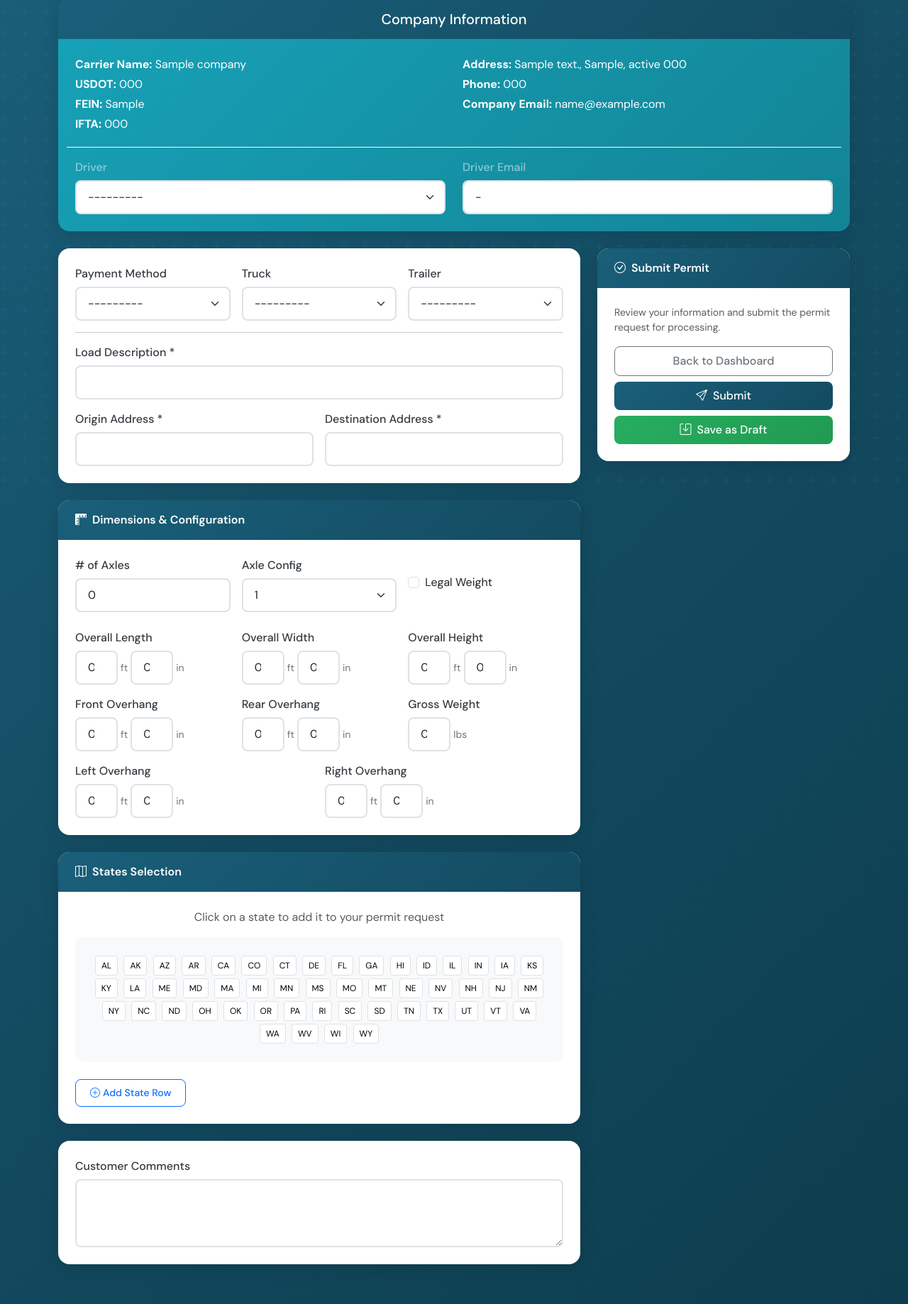
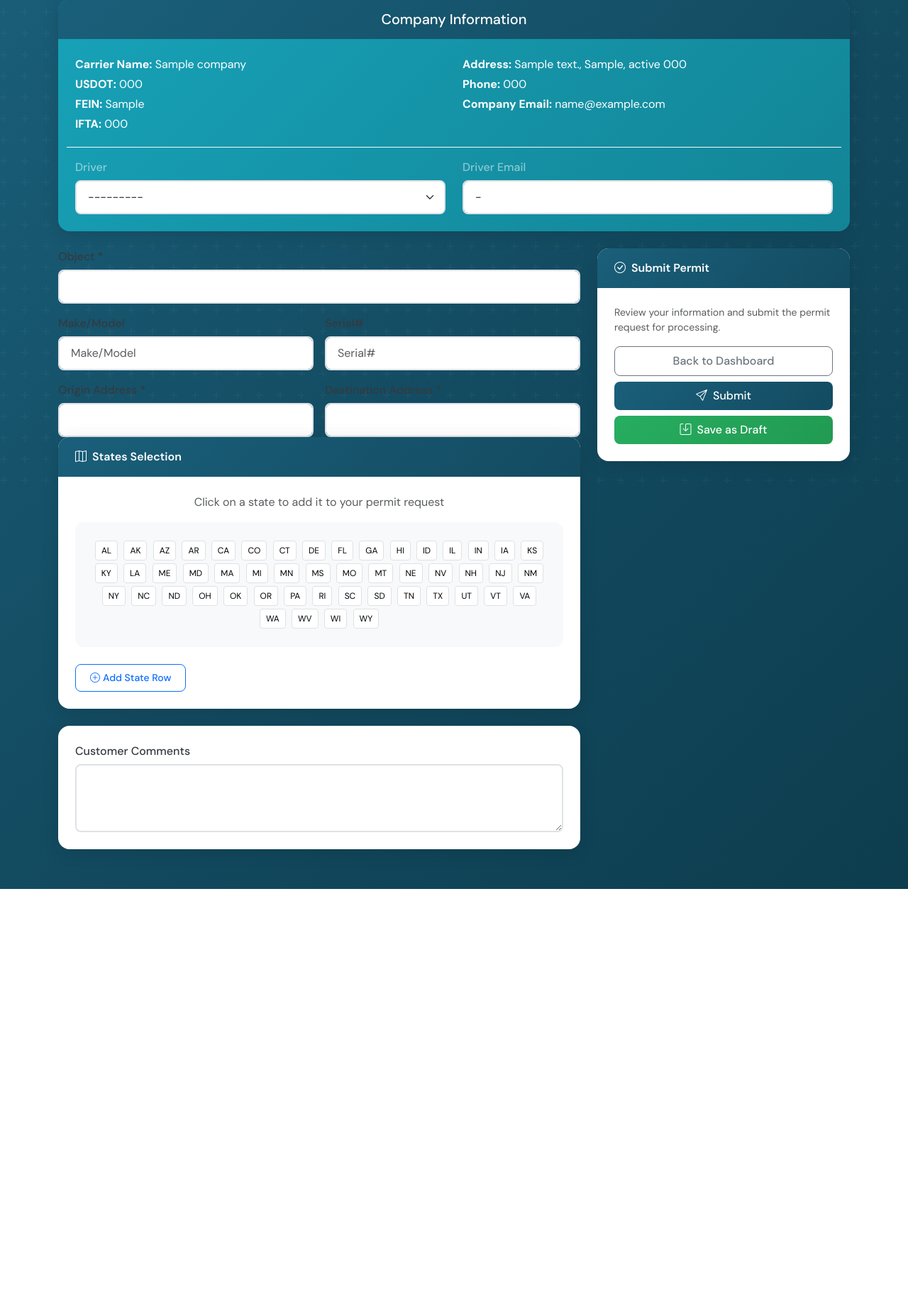
Before and after one commit to lingvo88/permit_system, a Django app: page /permits/new/ in a window 1280 px wide. Shown: the part 108-1946 px from the top of the page at 71% size. After the commit the page ends 1361 px from the top, so only its background shows below. Run offline with Django 4.2, Linux system fonts and the light colour scheme; a user stored in the database is signed in; tables that the repository leaves empty hold one stand-in row (values such as "Sample post"); parts of the project's set-up code (start-up, migrations or seed data) failed here and were passed over.

Commit message:
Add Make/Model and Serial# fields to permit load section

```diff
--- a/permits/forms.py
+++ b/permits/forms.py
@@ -27,7 +27,8 @@ class PermitRequestForm(forms.ModelForm):
     class Meta:
         model = PermitRequest
         fields = [
-            'load_description', 'origin_address', 'destination_address',
+            'load_description', 'load_make_model', 'load_serial',  # Added new fields here
+            'origin_address', 'destination_address',
             'driver', 'truck', 'trailer', 'payment_method',
             'overall_length_ft', 'overall_length_in',
             'overall_width_ft', 'overall_width_in',
@@ -40,6 +41,9 @@ class PermitRequestForm(forms.ModelForm):
             'customer_comments',
         ]
         widgets = {
+            'load_description': forms.TextInput(attrs={'class': 'form-control', 'placeholder': 'Object'}),
+            'load_make_model': forms.TextInput(attrs={'class': 'form-control', 'placeholder': 'Make/Model'}),
+            'load_serial': forms.TextInput(attrs={'class': 'form-control', 'placeholder': 'Serial#'}),
             'load_description': forms.TextInput(attrs={'class': 'form-control'}),
             'origin_address': forms.TextInput(attrs={'class': 'form-control'}),
             'destination_address': forms.TextInput(attrs={'class': 'form-control'}),
--- a/permits/models.py
+++ b/permits/models.py
@@ -41,7 +41,9 @@ class PermitRequest(models.Model):
     )
 
     # Load info
-    load_description = models.CharField(max_length=200)
+    load_description = models.CharField(max_length=200, verbose_name="Object/Load Description")
+    load_make_model = models.CharField(max_length=200, blank=True, verbose_name="Make/Model")
+    load_serial = models.CharField(max_length=200, blank=True, verbose_name="Serial#")
     origin_address = models.CharField(max_length=300)
     destination_address = models.CharField(max_length=300)
 
--- a/templates/permits/form.html
+++ b/templates/permits/form.html
@@ -96,29 +96,18 @@
     <div class="row g-4">
         <div class="col-lg-8">
             <!-- Load Info -->
-            <div class="card mb-4 fade-in">
-                <div class="card-body">
-                    <div class="row g-3">
-                        <div class="col-md-4">
-                            <label class="form-label">Payment Method</label>
-                            {{ form.payment_method }}
-                        </div>
-                        <div class="col-md-4">
-                            <label class="form-label">Truck</label>
-                            {{ form.truck }}
-                        </div>
-                        <div class="col-md-4">
-                            <label class="form-label">Trailer</label>
-                            {{ form.trailer }}
-                        </div>
-                    </div>
-
-                    <hr>
-
                 <div class="row g-3">
                     <div class="col-12">
-                            <label class="form-label">Load Description *</label>
+                        <label class="form-label">Object *</label>
                         {{ form.load_description }}
+                    </div>
+                    <div class="col-md-6">
+                        <label class="form-label">Make/Model</label>
+                        {{ form.load_make_model }}
+                    </div>
+                    <div class="col-md-6">
+                        <label class="form-label">Serial#</label>
+                        {{ form.load_serial }}
                     </div>
                     <div class="col-md-6">
                         <label class="form-label">Origin Address *</label>
@@ -127,97 +116,6 @@
                     <div class="col-md-6">
                         <label class="form-label">Destination Address *</label>
                         {{ form.destination_address }}
-                        </div>
-                    </div>
-                </div>
-            </div>
-
-            <!-- Dimensions -->
-            <div class="card mb-4 fade-in">
-                <div class="card-header">
-                    <i class="bi bi-rulers me-2"></i>Dimensions & Configuration
-                </div>
-                <div class="card-body">
-                    <div class="row g-3 mb-4">
-                        <div class="col-md-4">
-                            <label class="form-label"># of Axles</label>
-                            {{ form.num_axles }}
-                        </div>
-                        <div class="col-md-4">
-                            <label class="form-label">Axle Config</label>
-                            {{ form.axle_configuration }}
-                        </div>
-                        <div class="col-md-4">
-                            <div class="form-check mt-4">
-                                {{ form.is_legal_weight }}
-                                <label class="form-check-label" for="id_is_legal_weight">Legal Weight</label>
-                            </div>
-                        </div>
-                    </div>
-
-                    <div class="row g-3 mb-3">
-                        <div class="col-md-4">
-                            <label class="form-label">Overall Length</label>
-                            <div class="dimension-group">
-                                {{ form.overall_length_ft }}<span>ft</span>
-                                {{ form.overall_length_in }}<span>in</span>
-                            </div>
-                        </div>
-                        <div class="col-md-4">
-                            <label class="form-label">Overall Width</label>
-                            <div class="dimension-group">
-                                {{ form.overall_width_ft }}<span>ft</span>
-                                {{ form.overall_width_in }}<span>in</span>
-                            </div>
-                        </div>
-                        <div class="col-md-4">
-                            <label class="form-label">Overall Height</label>
-                            <div class="dimension-group">
-                                {{ form.overall_height_ft }}<span>ft</span>
-                                {{ form.overall_height_in }}<span>in</span>
-                            </div>
-                        </div>
-                    </div>
-
-                    <div class="row g-3 mb-3">
-                        <div class="col-md-4">
-                            <label class="form-label">Front Overhang</label>
-                            <div class="dimension-group">
-                                {{ form.front_overhang_ft }}<span>ft</span>
-                                {{ form.front_overhang_in }}<span>in</span>
-                            </div>
-                        </div>
-                        <div class="col-md-4">
-                            <label class="form-label">Rear Overhang</label>
-                            <div class="dimension-group">
-                                {{ form.rear_overhang_ft }}<span>ft</span>
-                                {{ form.rear_overhang_in }}<span>in</span>
-                            </div>
-                        </div>
-                        <div class="col-md-4">
-                            <label class="form-label">Gross Weight</label>
-                            <div class="dimension-group">
-                                {{ form.gross_weight }}<span>lbs</span>
-                            </div>
-                        </div>
-                    </div>
-
-                    <div class="row g-3">
-                        <div class="col-md-6">
-                            <label class="form-label">Left Overhang</label>
-                            <div class="dimension-group">
-                                {{ form.left_overhang_ft }}<span>ft</span>
-                                {{ form.left_overhang_in }}<span>in</span>
-                            </div>
-                        </div>
-                        <div class="col-md-6">
-                            <label class="form-label">Right Overhang</label>
-                            <div class="dimension-group">
-                                {{ form.right_overhang_ft }}<span>ft</span>
-                                {{ form.right_overhang_in }}<span>in</span>
-                            </div>
-                        </div>
-                    </div>
                     </div>
                 </div>
 
```
Also changed, not shown: permits/migrations/0002_permitrequest_load_make_model_and_more.py (added). Lines whose indentation alone changed are shown as unchanged.
